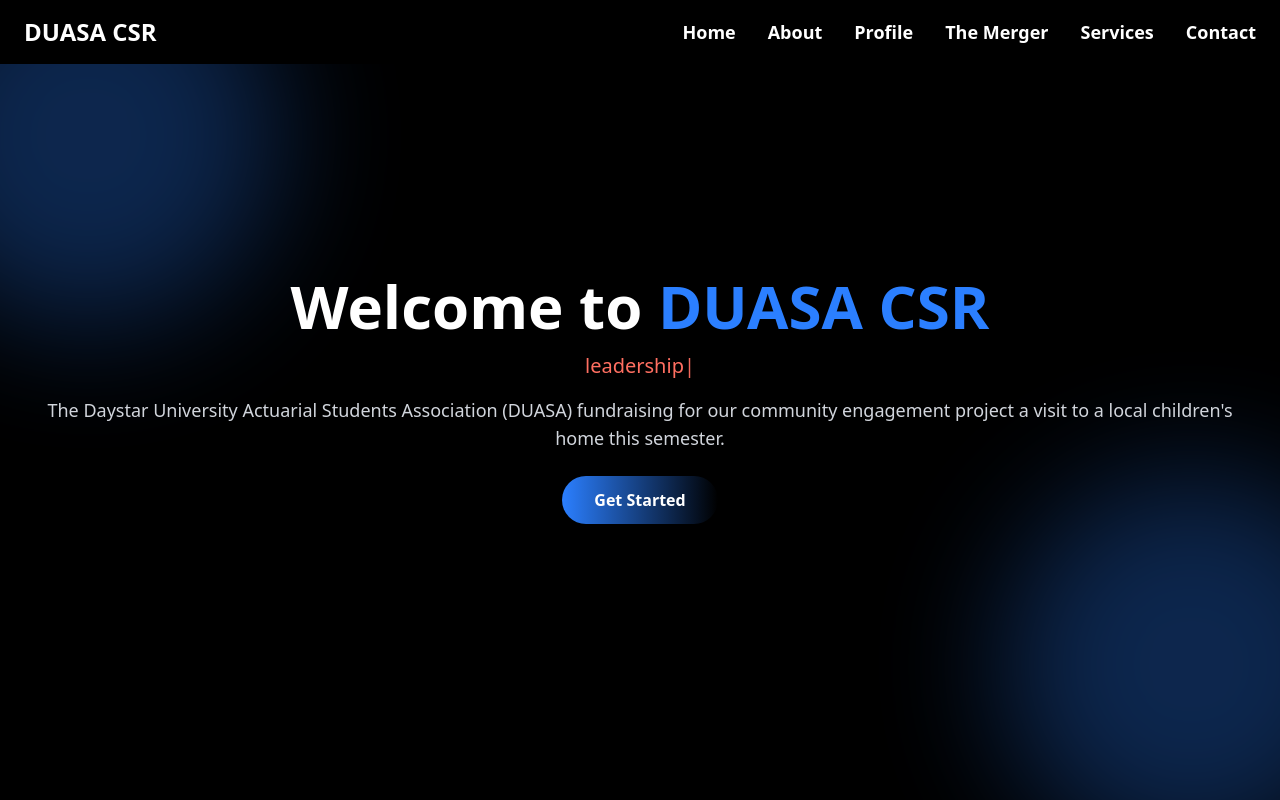
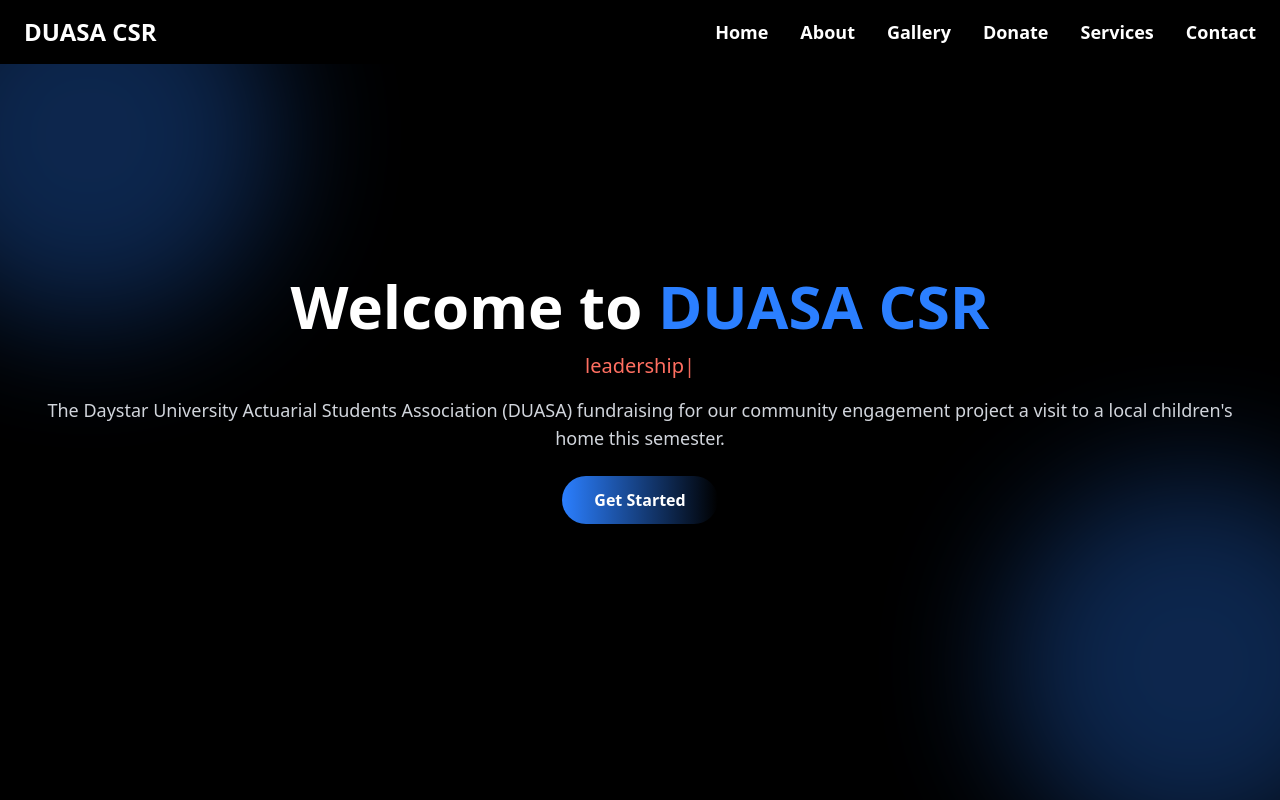
Before and after one commit to vidakpop/childrens-home-frontend, a React (Vite) app: page / in a window 1280 px wide. Built offline with nearby package versions, Linux system fonts and the light colour scheme.

Commit message:
update Navbar component links for improved navigation

```diff
--- a/src/components/Navbar.jsx
+++ b/src/components/Navbar.jsx
@@ -43,7 +43,7 @@
               duration={500}
               className="hover:text-blue-500 transition-colors"
             >
-              Profile
+              Gallery
             </Link>
           </li>
           <li>
@@ -53,7 +53,7 @@
               duration={500}
               className="hover:text-blue-500 transition-colors"
             >
-              The Merger
+              Donate
             </Link>
           </li>
           <li>
@@ -124,7 +124,7 @@
               className="hover:text-blue-500 transition-colors"
               onClick={toggleMenu}
             >
-              Profile
+              Gallery
             </Link>
           </li>
           <li>
@@ -135,7 +135,7 @@
               className="hover:text-blue-500 transition-colors"
               onClick={toggleMenu}
             >
-              The Merger
+              Donate
             </Link>
           </li>
           <li>
```
